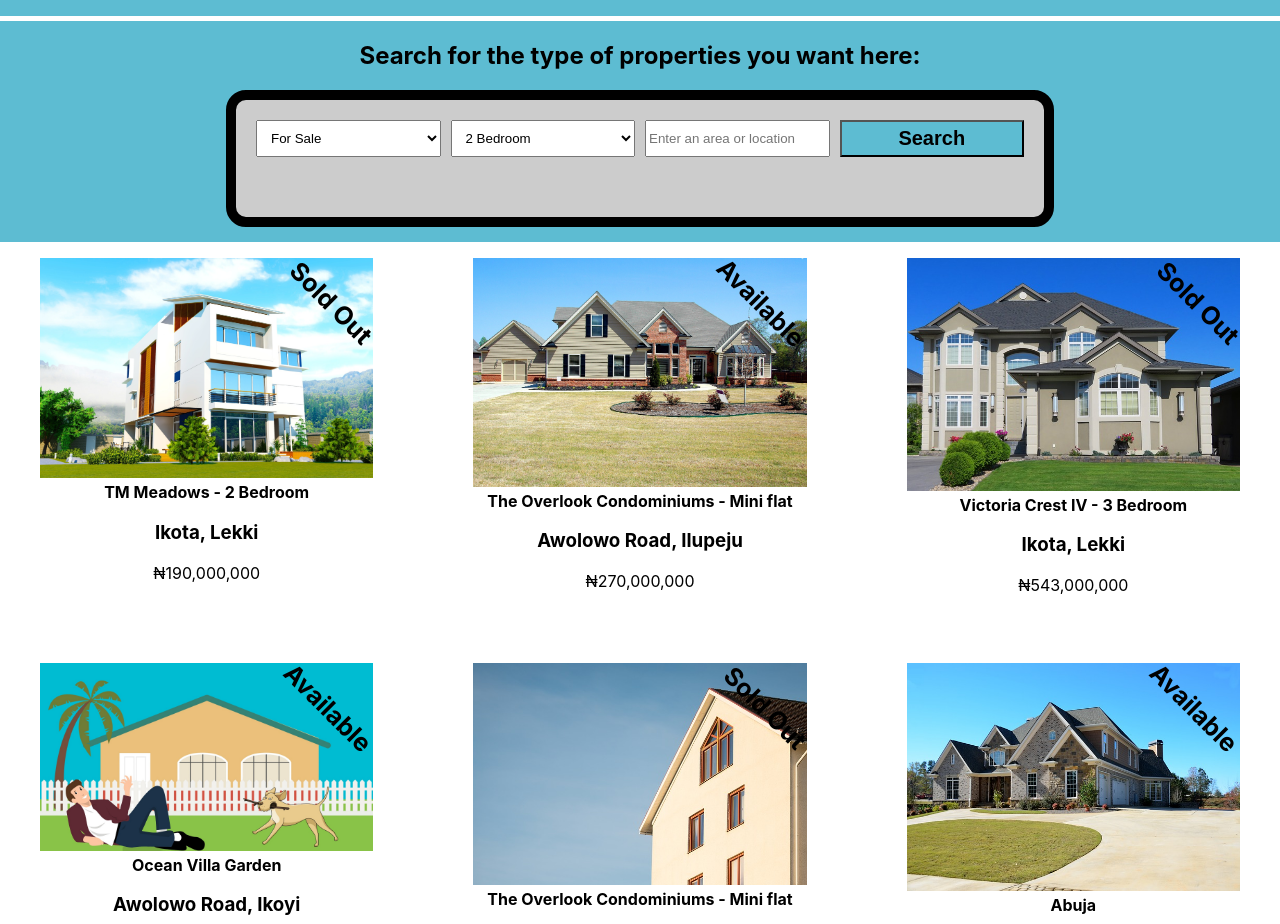
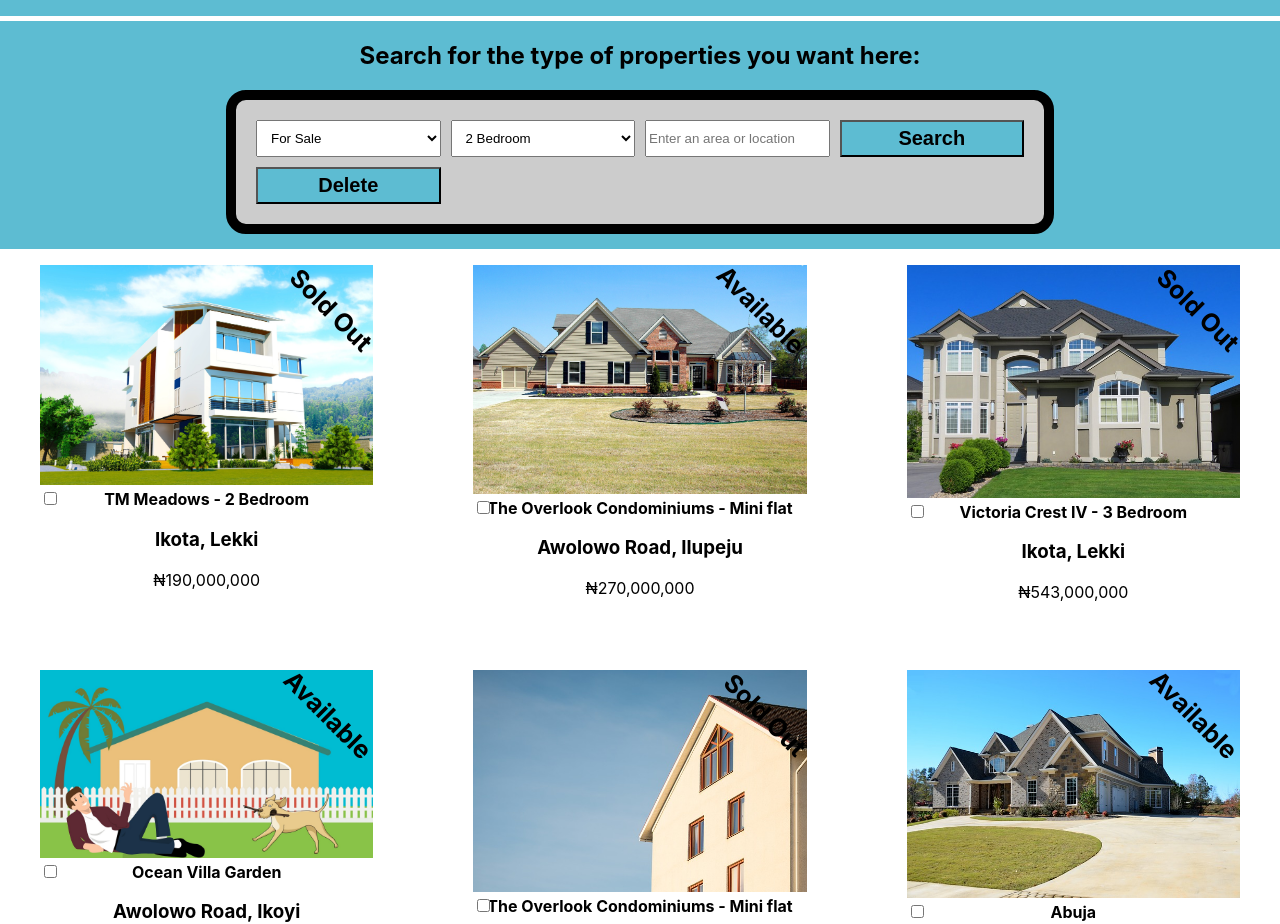
Before and after one commit to iamfiropo/PropertyProLite, a plain HTML site: page UI/pages/user/properties.html in a window 1280 px wide. Shown: the part 64-988 px from the top of the page. Drawn offline with Linux system fonts and the light colour scheme.

Commit message:
feature(delete property): add delete property advert
[Finishes #166630118]

```diff
--- a/UI/assets/css/main.css
+++ b/UI/assets/css/main.css
@@ -94,10 +94,6 @@ main {
   /*
 SIGN UP PAGE
 */
-/* main .signup-form {
-    display: grid;
-    flex-direction: row;
-} */
 
 @media only screen and (min-width: 768px) {
     main .signup {
--- a/UI/assets/css/properties.css
+++ b/UI/assets/css/properties.css
@@ -22,7 +22,7 @@
   border: 10px solid #000;
   border-radius: 20px;
   width: 60%;
-  padding: 20px 20px 60px;
+  padding: 20px;
   background: #ccc;
 }
 
@@ -43,6 +43,14 @@
   font-weight: bold;
   cursor: pointer;
   padding: 5px;
+}
+
+.container .search-bar .delete-btn {
+  padding: 5px;
+  background: #5DBCD2;
+  outline: 0;
+  font-size: 20px;
+  font-weight: bold;
 }
 
 .container .property-card {
@@ -73,6 +81,10 @@
   transform: rotate(45deg);
 }
 
+.container .property-card .card .delete-check {
+  position: absolute;
+}
+
 .container .property-card figure figcaption {
   text-align: center;
 }
--- a/UI/pages/user/properties.html
+++ b/UI/pages/user/properties.html
@@ -36,12 +36,16 @@
         </select>
         <input type="text" placeholder="Enter an area or location">
         <button class="search-btn">Search</button>
+        <button class="delete-btn">Delete</button>
       </div>
     </section>
     <div class="property-card">
       <figure class="card">
         <img src="../../assets/images/exterior.jpg" alt="Trulli">
-        <aside class="property-status">Sold Out</aside>
+        <aside>
+          <strong class="property-status">Sold Out</strong>
+          <input class="delete-check" type="checkbox">
+        </aside>
         <figcaption>
           <strong>TM Meadows - 2 Bedroom</strong>
           <h3>Ikota, Lekki</h3>
@@ -50,7 +54,10 @@
       </figure>
       <figure class="card">
         <img src="../../assets/images/new-home.jpg" alt="Trulli">
-        <aside class="property-status">Available</aside>
+        <aside>
+          <strong class="property-status">Available</strong>
+          <input class="delete-check" type="checkbox">
+        </aside>
         <figcaption>
           <strong>The Overlook Condominiums - Mini flat</strong>
           <h3>Awolowo Road, Ilupeju</h3>
@@ -59,7 +66,10 @@
       </figure>
       <figure class="card">
         <img src="../../assets/images/house.jpg" alt="Trulli">
-        <aside class="property-status">Sold Out</aside>
+        <aside>
+          <strong class="property-status">Sold Out</strong>
+          <input class="delete-check" type="checkbox">
+        </aside>
         <figcaption>
           <strong>Victoria Crest IV - 3 Bedroom</strong>
           <h3>Ikota, Lekki</h3>
@@ -68,7 +78,10 @@
       </figure>
       <figure class="card">
         <img src="../../assets/images/man-3030653_1920.jpg" alt="Trulli">
-        <aside class="property-status">Available</aside>
+        <aside>
+          <strong class="property-status">Available</strong>
+          <input class="delete-check" type="checkbox">
+        </aside>
         <figcaption>
           <strong>Ocean Villa Garden</strong>
           <h3>Awolowo Road, Ikoyi</h3>
@@ -77,7 +90,10 @@
       </figure>
       <figure class="card">
         <img src="../../assets/images/house-1946371_640.jpg" alt="Trulli">
-        <aside class="property-status">Sold Out</aside>
+        <aside>
+          <strong class="property-status">Sold Out</strong>
+          <input class="delete-check" type="checkbox">
+        </aside>
         <figcaption>
           <strong>The Overlook Condominiums - Mini flat</strong>
           <h3>Ikota, Lekki</h3>
@@ -86,7 +102,10 @@
       </figure>
       <figure class="card">
         <img src="../../assets/images/luxury-home-2409518_640.jpg" alt="Trulli">
-        <aside class="property-status">Available</aside>
+        <aside>
+          <strong class="property-status">Available</strong>
+          <input class="delete-check" type="checkbox">
+        </aside>
         <figcaption>
           <strong>Abuja</strong>
           <h3>Ikota, Lekki</h3>
```
